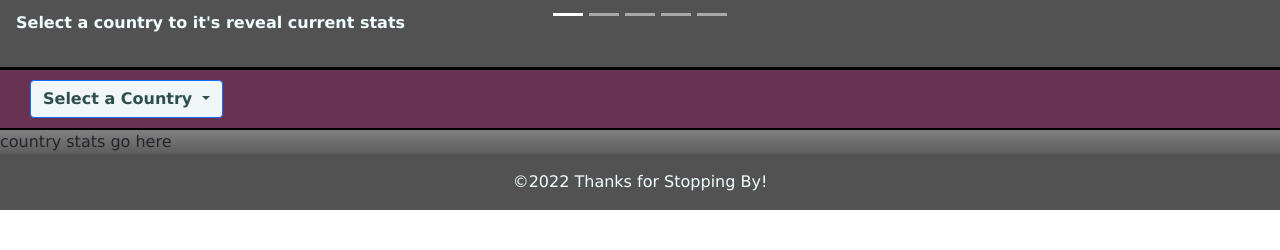
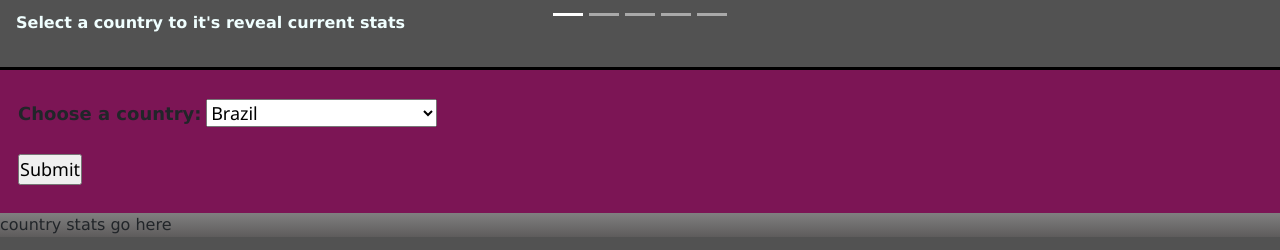
Before and after one commit to harwcam/Country-Tracker, a plain HTML site: page index.html in a window 1280 px wide. Shown: the part 758-1008 px from the top of the page. Before the commit the page ends 968 px from the top, so only its background shows below. Drawn offline with nearby package versions, Linux system fonts and the light colour scheme; files whose address does not match are found by name.

Commit message:
dropdown revisited

```diff
--- a/assets/css/styles.css
+++ b/assets/css/styles.css
@@ -54,3 +54,29 @@ footer {
   margin-left: 1em;
   margin-top: 1em;
 }
+form {
+  padding-left: 1em;
+  padding-top: 1.6em;
+  padding-bottom: 1.6em;
+  background-color: rgb(124, 21, 85);
+  font-family: "Segoe UI", Tahoma, Geneva, Verdana, sans-serif;
+  font-weight: bold;
+  font-size: large;
+}
+/* <div class="drop-down" id="navBar">
+            <button type="button" class="btn btn-primary dropdown-toggle" data-bs-toggle="dropdown" id="navButton">
+                Select a Country
+            </button>
+            <ul class="dropdown-menu">
+                <li><a class= "dropdown-item" href="#brazil">Brazil</a></li>
+                <li><a class= "dropdown-item" href="#bangladesh">Bangladesh</a></li>
+                <li><a class= "dropdown-item" href="#china">China</a></li>
+                <li><a class= "dropdown-item" href="#india">India</a></li>
+                <li><a class= "dropdown-item" href="#indonesia">Indonesia</a></li>
+                <li><a class= "dropdown-item" href="#mexico">Mexico</a></li>
+                <li><a class= "dropdown-item" href="#nigeria">Nigeria</a></li>
+                <li><a class= "dropdown-item" href="#pakistan">Pakistan</a></li>
+                <li><a class= "dropdown-item" href="#ukraine">Ukraine</a></li>
+                <li><a class= "dropdown-item" href="#usa">United States of America</a></li>
+            </ul>
+        </div> */
--- a/index.html
+++ b/index.html
@@ -48,23 +48,23 @@
             </div>
         </header>
 
-        <div class="drop-down" id="navBar">
-            <button type="button" class="btn btn-primary dropdown-toggle" data-bs-toggle="dropdown" id="navButton">
-                Select a Country
-            </button>
-            <ul class="dropdown-menu">
-                <li><a class= "dropdown-item" href="#brazil">Brazil</a></li>
-                <li><a class= "dropdown-item" href="#bangladesh">Bangladesh</a></li>
-                <li><a class= "dropdown-item" href="#china">China</a></li>
-                <li><a class= "dropdown-item" href="#india">India</a></li>
-                <li><a class= "dropdown-item" href="#indonesia">Indonesia</a></li>
-                <li><a class= "dropdown-item" href="#mexico">Mexico</a></li>
-                <li><a class= "dropdown-item" href="#nigeria">Nigeria</a></li>
-                <li><a class= "dropdown-item" href="#pakistan">Pakistan</a></li>
-                <li><a class= "dropdown-item" href="#ukraine">Ukraine</a></li>
-                <li><a class= "dropdown-item" href="#usa">United States of America</a></li>
-            </ul>
-        </div>
+        <form action="/action_page.php">
+          <label for="countries">Choose a country:</label>
+          <select name="countries" id="countries">
+            <option value="brazil">Brazil</option>
+            <option value="bangladesh">Bangladesh</option>
+            <option value="china">China</option>
+            <option value="india">India</option>
+            <option value="indonesia">Indonesia</option>
+            <option value="mexico">Mexico</option>
+            <option value="nigeria">Nigeria</option>
+            <option value="pakistan">Pakistan</option>
+            <option value="ukraine">Ukraine</option>
+            <option value="usa">United States of America</option>
+          </select>
+          <br><br>
+          <input type="submit" value="Submit">
+        </form>
 
         <main>
             <div class="row">
```
